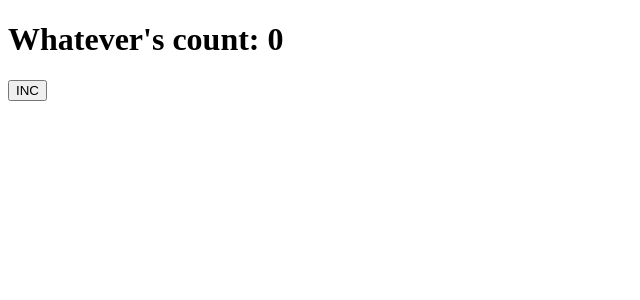
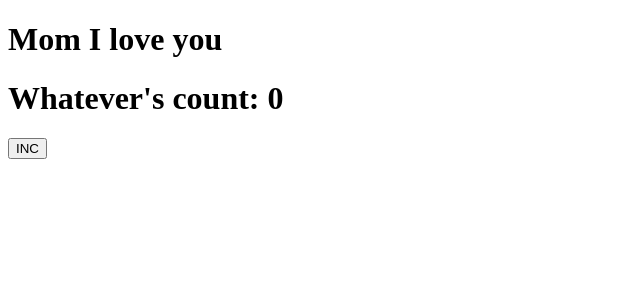
Before and after one commit to asmir-a/langlearn, a React app in the folder frontend/: page / in a window 1280 px wide. Shown: the top 300 px of the page, without its empty margins (0-640 px from the left). Built offline with nearby package versions, Linux system fonts and the light colour scheme.

Commit message:
small test change to frontend

```diff
--- a/frontend/src/App.js
+++ b/frontend/src/App.js
@@ -8,6 +8,7 @@ const App = () => {
   const [count, setCount] = useState(0);
   return (
     <>
+      <h1>Mom I love you</h1>
       <h1> Whatever's count: {count} </h1>
       <button onClick = {() => setCount(count + 1)}> INC </button>
     </>
```
